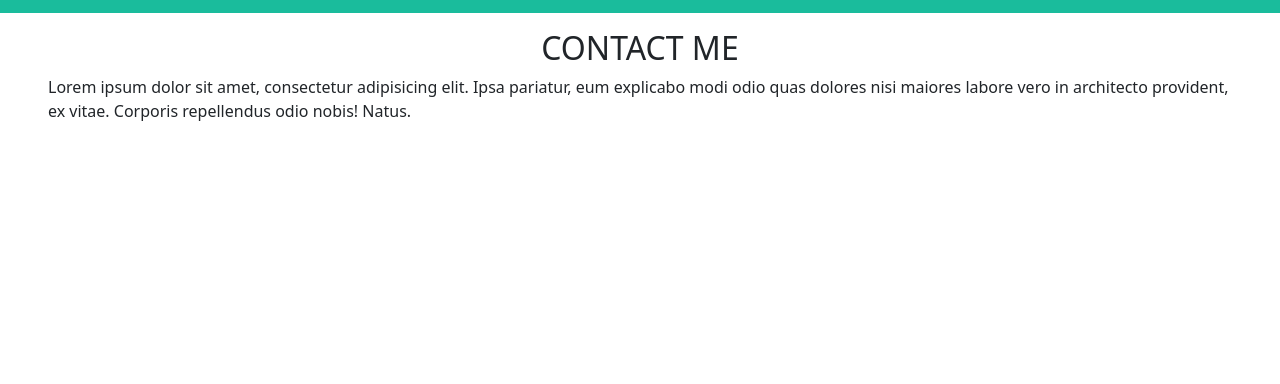
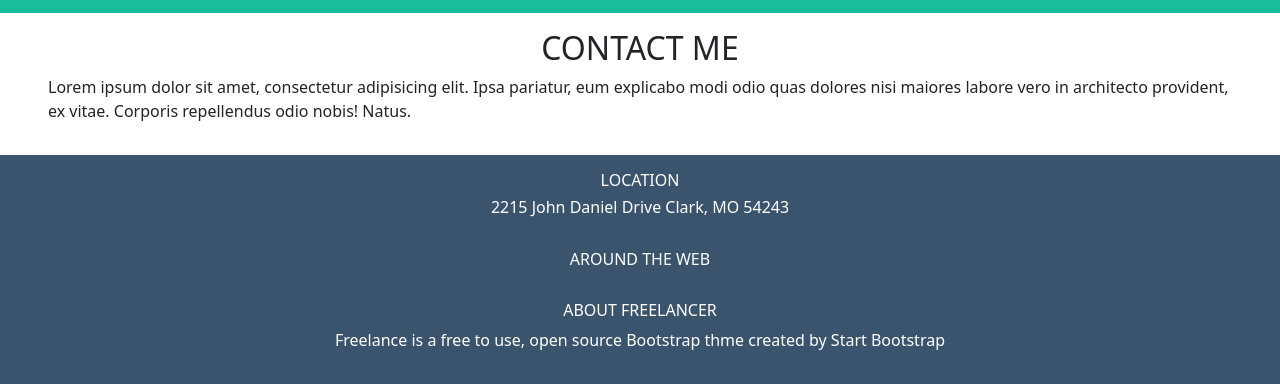
Before and after one commit to MatteoGiunta97/html-css-bootstrap-freelancer, a plain HTML site: page index.html in a window 1280 px wide. Shown: the part 810-1194 px from the top of the page. Before the commit the page ends 965 px from the top, so only its background shows below. Drawn offline with nearby package versions, Linux system fonts and the light colour scheme.

Commit message:
feat: add general info section

```diff
--- a/index.html
+++ b/index.html
@@ -105,6 +105,15 @@
         <p>Lorem ipsum dolor sit amet, consectetur adipisicing elit. Ipsa pariatur, eum explicabo modi odio quas dolores nisi maiores labore vero in architecto provident, ex vitae. Corporis repellendus odio nobis! Natus.</p>
       </section>
       <!-- /FORM SECTION -->
+      <!-- GENERAL INFO SECTION -->
+      <section class="ms-bg-lightblue text-white text-center py-3 px-5">
+        <h6>LOCATION</h6>
+        <h6 class="pb-4">2215 John Daniel Drive Clark, MO 54243</h6>
+        <h6 class="pb-4">AROUND THE WEB</h6>
+        <h6>ABOUT FREELANCER</h6>
+        <p>Freelance is a free to use, open source Bootstrap thme created by Start Bootstrap</p>
+      </section>
+      <!-- /GENERAL INFO SECTION -->
     </main>
     <footer>
     </footer>
--- a/style.css
+++ b/style.css
@@ -9,6 +9,9 @@
     background-color: #1abc9c;
 }
 
+.ms-bg-lightblue {
+    background-color:#3a546d;
+}
 /*-----------------
       /COLORS
 -------------------*/
```
